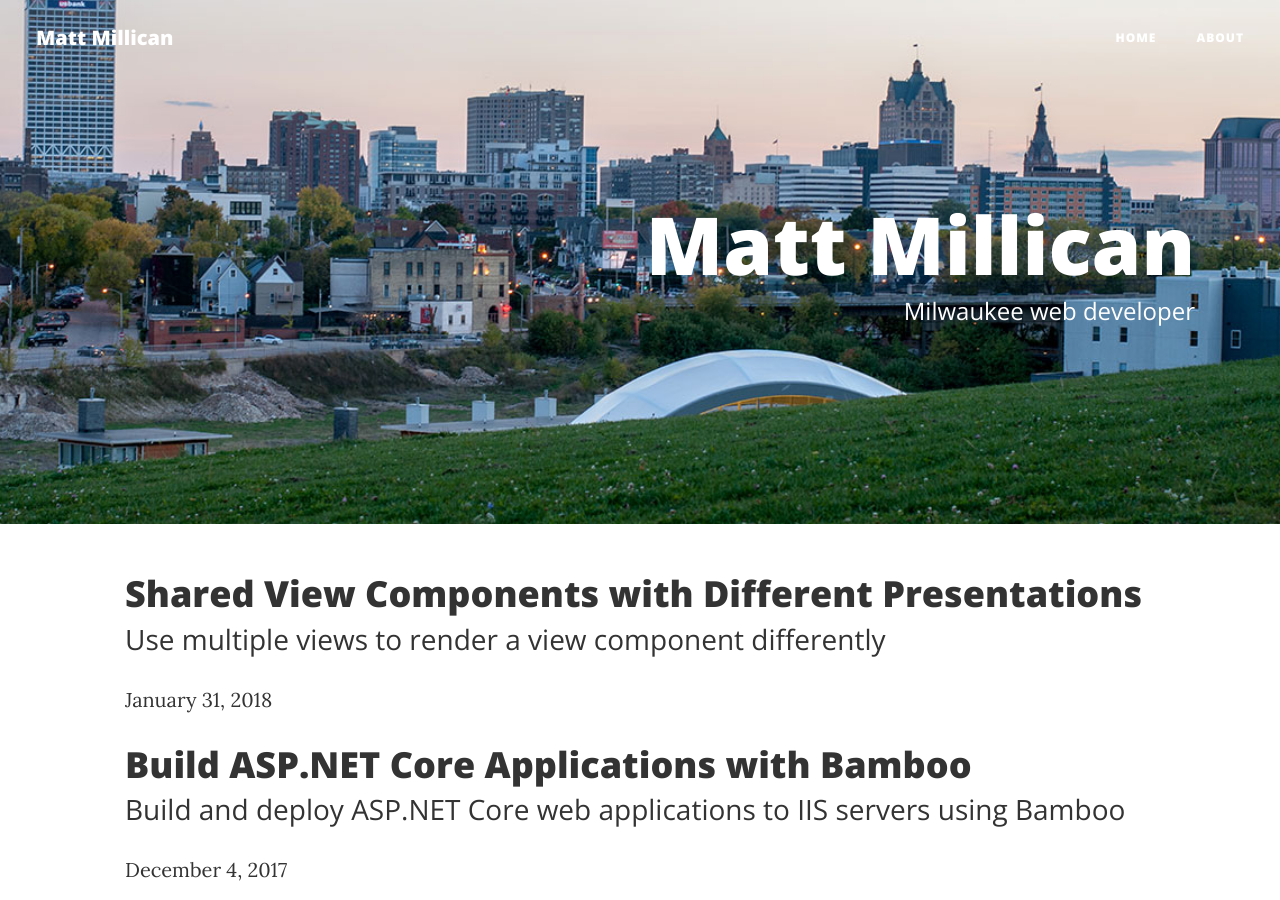
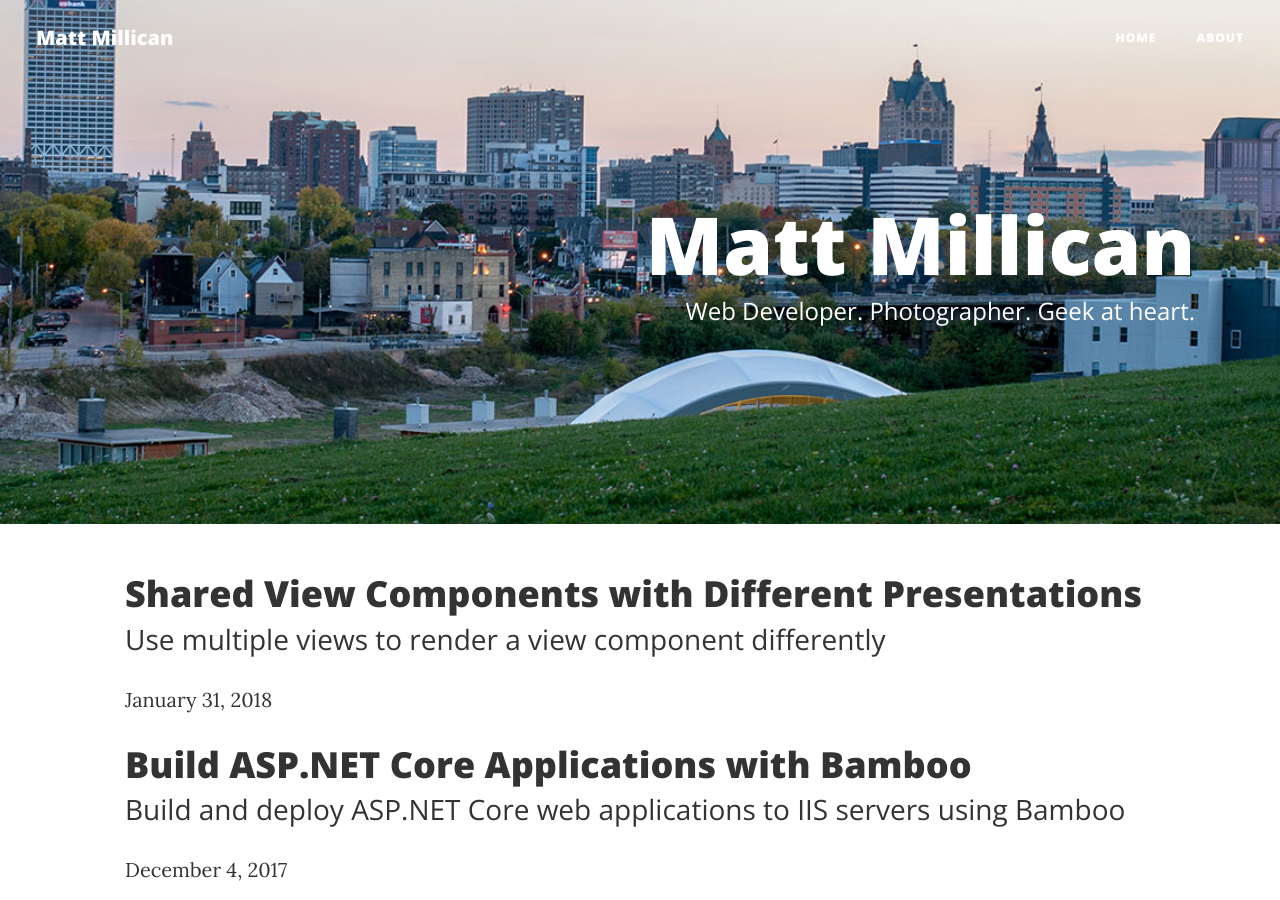
Before and after one commit to mmillican/mmillican.github.io, a Jekyll site: the page built from index.html, in a window 1280 px wide and 900 px high. Built offline with Jekyll 4.4.1, drawn with Linux system fonts in a browser that asks for light colours; comment, search, counter and statistics services are not loaded; some of the changed text lies outside the part shown.

Commit message:
Update site subtitle and copyright year (not hard coded anymore)

```diff
--- a/_config.yml
+++ b/_config.yml
@@ -1,6 +1,6 @@
 title: 'Matt Millican'
 author: 'Matt Millican'
-subtitle: 'Milwaukee Web Developer'
+subtitle: 'Web Developer. Photographer. Geek at heart.'
 
 twitter_username: millicanmatt
 github_username:  mmillican
--- a/_includes/footer.html
+++ b/_includes/footer.html
@@ -59,7 +59,7 @@
                     </li>
                     {% endif %}
                 </ul>
-                <p class="copyright text-muted">Copyright &copy; 2017 {{ site.title }}</p>
+                <p class="copyright text-muted">Copyright &copy; {{site.time | date: '%Y' }} {{ site.title }}</p>
             </div>
         </div>
     </div>
--- a/_layouts/page.html
+++ b/_layouts/page.html
@@ -8,7 +8,7 @@ layout: default
         <div class="text-right">
             <div class="site-heading text-right">
                 <h1>{% if page.title %}{{ page.title }}{% else %}{{ site.title }}{% endif %}</h1>
-                <span class="subheading">{{ page.description }}</span>
+                <span class="subheading">{% if page.description %}{{ page.description }}{% else %}{{site.subtitle}}{% endif %}</span>
             </div>
         </div>
     </div>
--- a/index.html
+++ b/index.html
@@ -1,7 +1,7 @@
 ---
 layout: page
 # title: 'code.write()'
-description: 'Milwaukee web developer'
+# description: 'Milwaukee web developer'
 header-img: 'img/mke-skyline-02.jpg'
 redirect_from: /blog/
 ---
```
